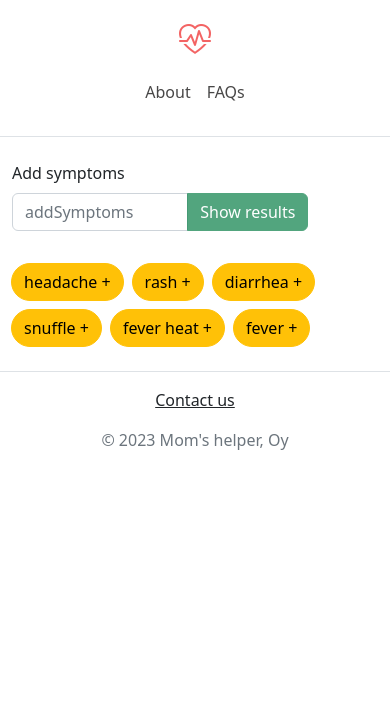
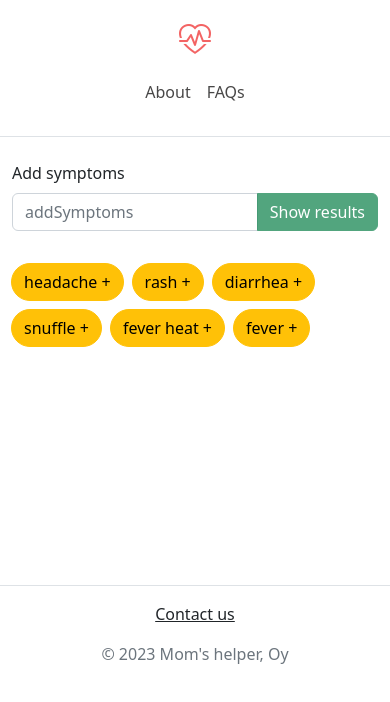
Before and after one commit to elis1386/red_flags, an Angular app: page / in a window 390 px wide. Shown: the top 702 px of the page. Built offline with nearby package versions, Linux system fonts and the light colour scheme.

Commit message:
add height for container

```diff
--- a/angular.json
+++ b/angular.json
@@ -79,6 +79,9 @@
             "styles": ["src/styles.css"],
             "scripts": []
           }
+        },
+        "deploy": {
+          "builder": "angular-cli-ghpages:deploy"
         }
       }
     }
--- a/src/app/components/main-screen/main-screen.component.css
+++ b/src/app/components/main-screen/main-screen.component.css
@@ -1,6 +1,3 @@
-
-@media only screen and (max-width: 425px) {
-    .input-group{
-        width: 90%;
-    }
+.container{
+    height: 400px;
 }
```
